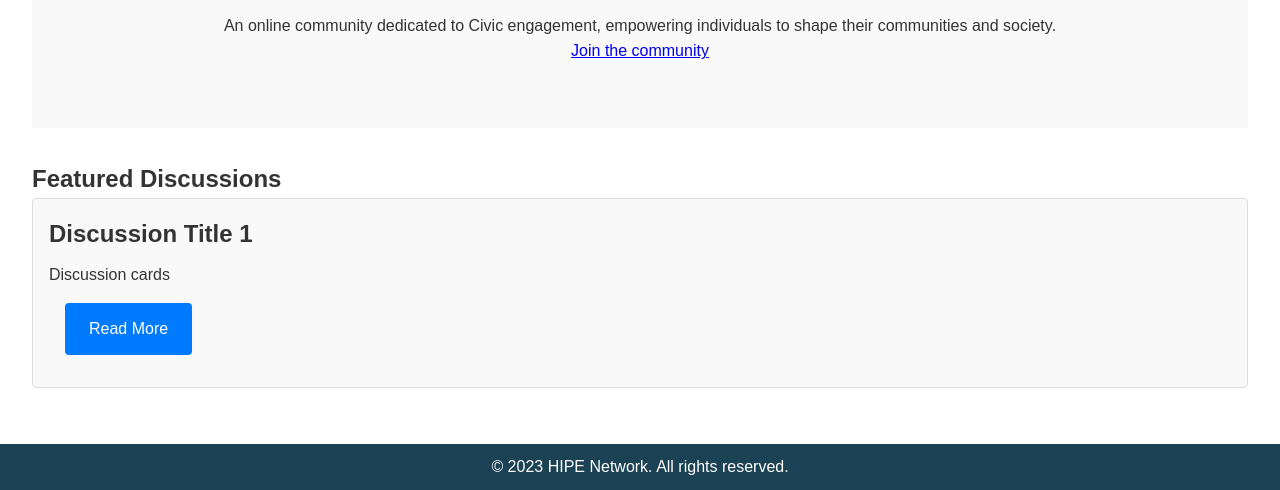
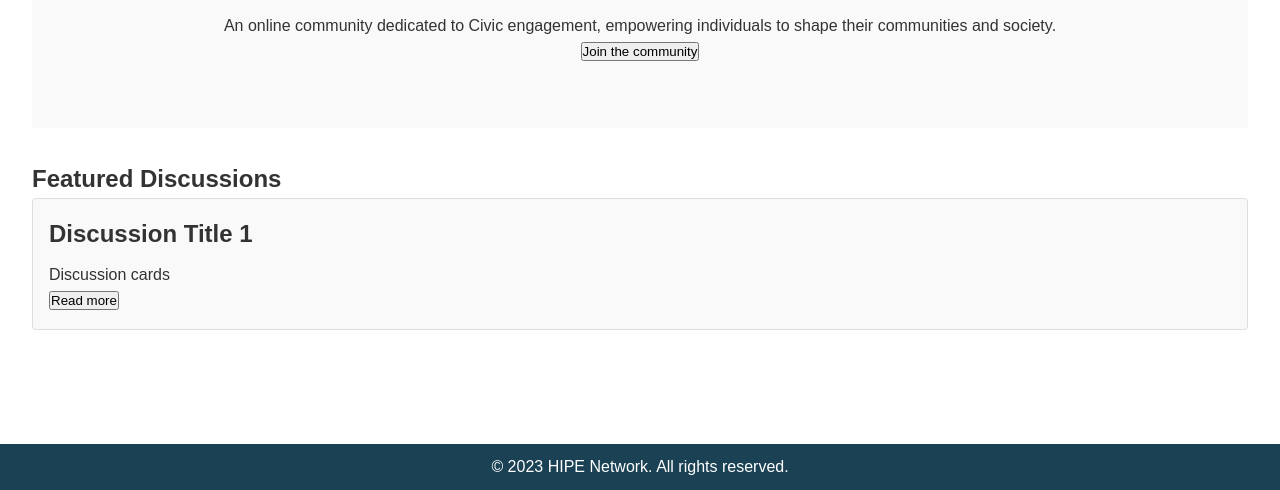
Before and after one commit to Pupat3l/HipeLife-CCNY, a plain HTML site: page index.html in a window 1280 px wide. Shown: the part 310-800 px from the top of the page. Drawn offline with Linux system fonts and the light colour scheme.

Commit message:
Update index.html

```diff
--- a/index.html
+++ b/index.html
@@ -20,7 +20,7 @@
     <section id="Intro">
       <h1>Welcome to the HipeLife</h1>
       <p>An online community dedicated to Civic engagement, empowering individuals to shape their communities and society.</p>
-      <a href="login.html" btn>Join the community</a>
+      <a href="login.html"><button>Join the community</button></a>
     </section>
     <section id="featured-discussions">
       <h2>Featured Discussions</h2>
@@ -28,7 +28,7 @@
       <div class="discussion-card">
         <h3>Discussion Title 1</h3>
         <p>Discussion cards</p>
-        <a href="discussions.html" class="btn">Read More</a>
+        <a href="discussions.html"><button>Read more</button></a>
       </div>
       <!-- Add more discussion cards as needed -->
     </section>
```
